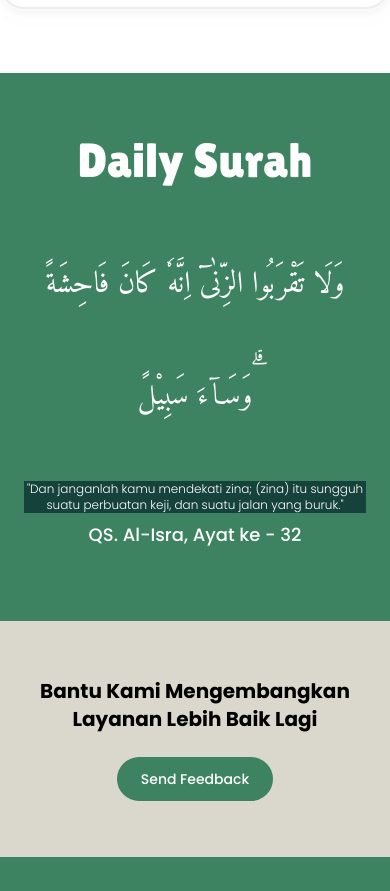
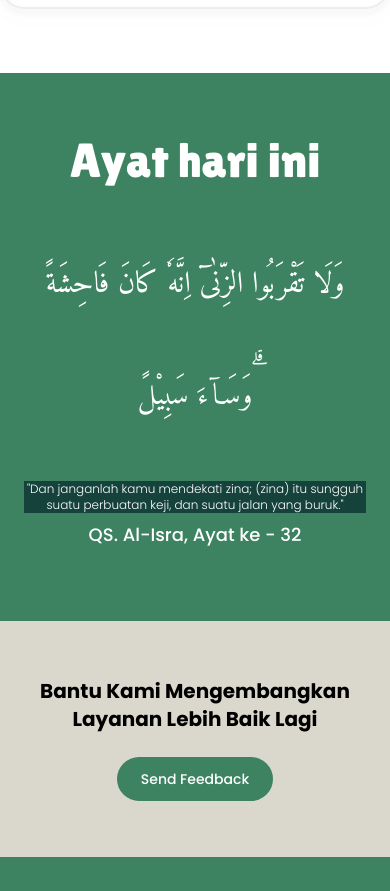
Before and after one commit to fangbim/mosquehub, a Next.js app: page / in a window 390 px wide. Shown: the part 2120-3011 px from the top of the page. Built offline with nearby package versions, Linux system fonts and the light colour scheme; a web font is replaced by a local one.

Commit message:
fix:mobile responsive

```diff
--- a/app/components/OnGoing.tsx
+++ b/app/components/OnGoing.tsx
@@ -1,11 +1,12 @@
 "use client";
 import { Button } from "@material-tailwind/react";
+import Image from "next/image";
 
 export default function OnGoing() {
   return (
     <div className="fixed inset-0 flex flex-col md:flex-row justify-center items-center">
       <div>
-        <img src="/cone.png" alt="Cone SVG" />
+        <Image src="/cone.png" alt="Cone SVG" width={200}  height={200} style={{ width: '100%', height: 'auto' }}/>
       </div>
       <div className="space-y-6">
         <div className="space-y-1">
--- a/app/components/lp/DailySurah.tsx
+++ b/app/components/lp/DailySurah.tsx
@@ -53,7 +53,7 @@ export default function DailySurah () {
   return (
     <section className='flex items-center justify-center md:pb-28'>
       <div className='bg-secondary 2xl:w-[91.5rem] w-full py-16 px-6 md:px-36 2xl:rounded-[50px] justify-center grid text-white text-center gap-11'>
-        <h1 className={`${lilitaOne.className} text-5xl`}>Daily Surah</h1>
+        <h1 className={`${lilitaOne.className} text-5xl`}>Ayat hari ini</h1>
         <p className={`${amiri.className} text-3xl md:text-5xl leading-[7rem] lg:leading-[7rem]`}>{textArab}</p>
         <p className='bg-[#16423C] font-light text-xs md:text-sm -mt-4'>&quot;{isi}&quot;</p>
         <p className='text-lg md:text-xl -mt-9'>
--- a/app/page.js
+++ b/app/page.js
@@ -8,7 +8,7 @@ import Navbar from "./components/lp/Navbar";
 export default function Home() {
   return (
     <>
-    <main className="min-w-full">
+    <main className="min-w-0">
       <Navbar/>
       <Hero/>
       <Features/>
```
